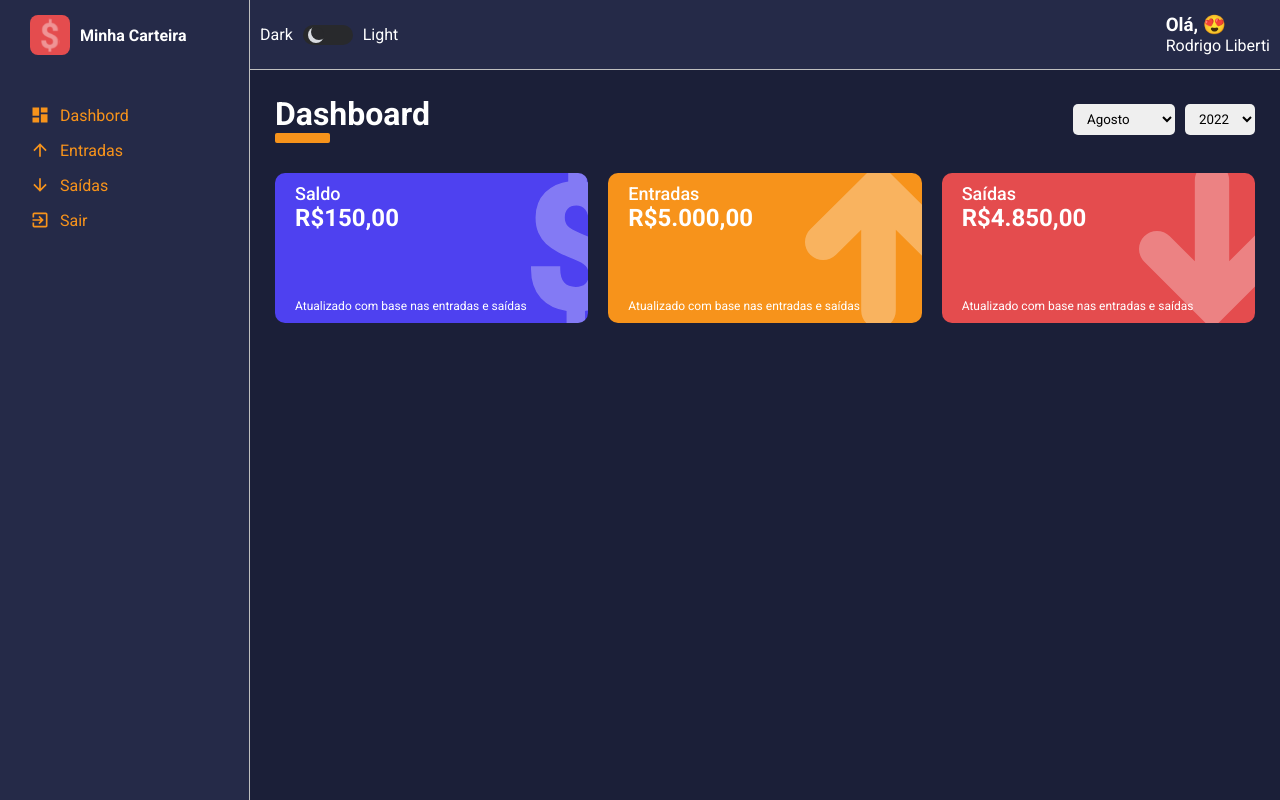
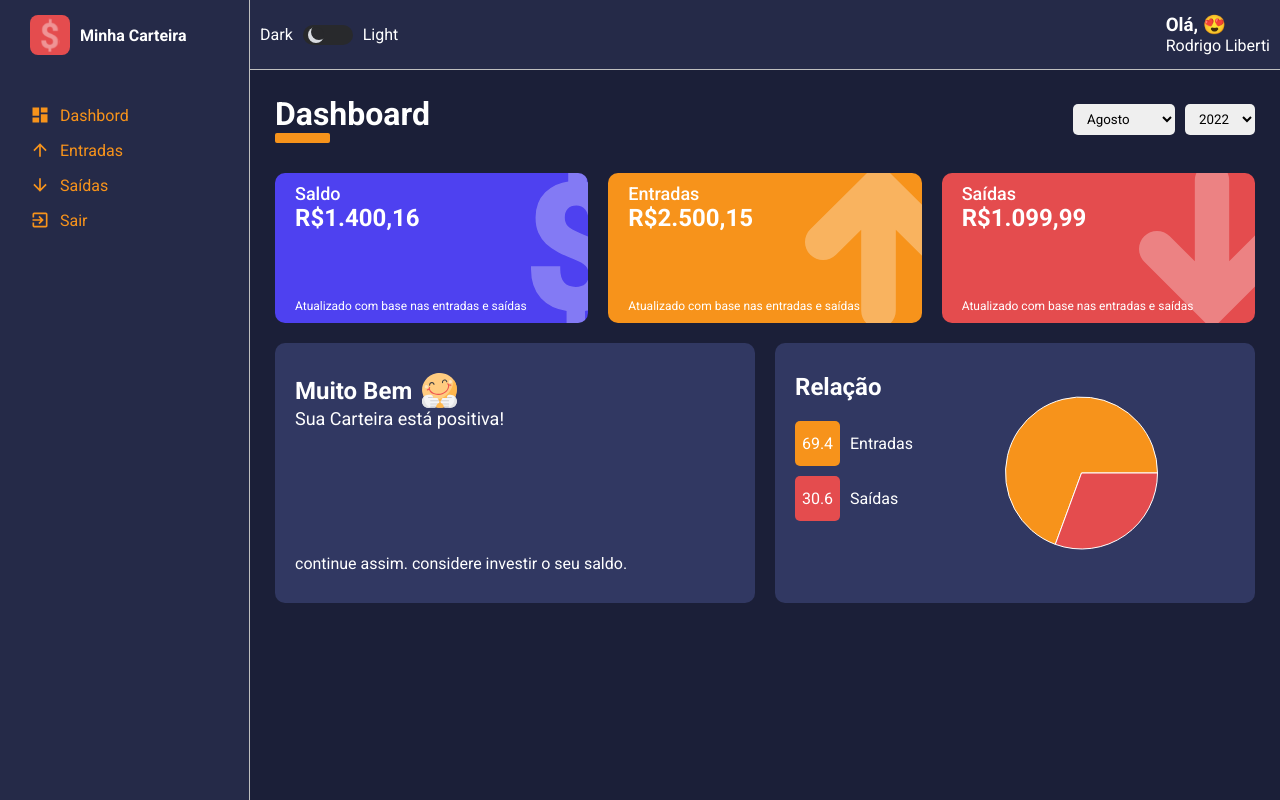
Before and after one commit to liberti1991/minha-carteira, a React (Create React App) app: page / in a window 1280 px wide. Built offline with nearby package versions, Linux system fonts and the light colour scheme.

Commit message:
grafic one ok

```diff
--- a/package.json
+++ b/package.json
@@ -16,6 +16,7 @@
     "react-icons": "^4.4.0",
     "react-router-dom": "^6.3.0",
     "react-scripts": "5.0.1",
+    "recharts": "^2.1.13",
     "styled-components": "^5.3.5",
     "typescript": "^4.7.4",
     "web-vitals": "^2.1.4"
--- /dev/null
+++ b/src/assets/components/GraficOne.tsx
@@ -0,0 +1,96 @@
+import React from "react";
+import styled from "styled-components";
+import { PieChart, Pie, ResponsiveContainer, Cell } from "recharts";
+
+interface IrelationExpensesVersusGains {
+  relationExpensesVersusGains: {
+    id: number;
+    name: string;
+    value: number;
+    percent: number;
+    color: string;
+  }[];
+}
+interface ILegendProps {
+  color: string;
+}
+
+export const GraficOne: React.FC<IrelationExpensesVersusGains> = ({ relationExpensesVersusGains }) => (
+  <Container>
+    <SideLeft>
+      <h2>Relação</h2>
+      <LegendContainer>
+        {relationExpensesVersusGains.map((item) => (
+          <Legend key={item.id} color={item.color}>
+            <p>{item.percent}</p>
+            <span>{item.name}</span>
+          </Legend>
+        ))}
+      </LegendContainer>
+    </SideLeft>
+    <SideRight>
+      <ResponsiveContainer>
+        <PieChart>
+          <Pie data={relationExpensesVersusGains} dataKey="percent">
+            {relationExpensesVersusGains.map((item) => (
+              <Cell key={item.id} fill={item.color} />
+            ))}
+          </Pie>
+        </PieChart>
+      </ResponsiveContainer>
+    </SideRight>
+  </Container>
+);
+
+const Container = styled.section`
+  height: 260px;
+  background-color: ${(props) => props.theme.colors.tertiary};
+  color: ${(props) => props.theme.colors.white};
+  border-radius: 10px;
+  padding: 30px 20px;
+  display: flex;
+`;
+
+const SideLeft = styled.aside`
+  > h2 {
+    margin-bottom: 20px;
+  }
+`;
+const LegendContainer = styled.ul`
+  list-style: none;
+  height: 160px;
+  padding-right: 15px;
+  overflow-y: scroll;
+
+  ::-webkit-scrollbar {
+    width: 10px;
+  }
+
+  ::-webkit-scrollbar-thumb {
+    background-color: ${(props) => props.theme.colors.secondary};
+    border-radius: 10px;
+  }
+
+  ::-webkit-scrollbar-track {
+    background-color: ${(props) => props.theme.colors.tertiary};
+  }
+`;
+const Legend = styled.li<ILegendProps>`
+  display: flex;
+  align-items: center;
+  margin-bottom: 10px;
+  gap: 10px;
+  font-size: 16px;
+
+  p {
+    background-color: ${(props) => props.color};
+    width: 45px;
+    height: 45px;
+    border-radius: 5px;
+    line-height: 45px;
+    text-align: center;
+  }
+`;
+const SideRight = styled.main`
+  width: 100%;
+`;
--- /dev/null
+++ b/src/assets/components/MessageBox.tsx
@@ -0,0 +1,51 @@
+import React from "react";
+import styled from "styled-components";
+
+interface IMessageBox {
+  title: string;
+  description: string;
+  footerText: string;
+  icon: string;
+}
+
+export const MessageBox: React.FC<IMessageBox> = ({ title, description, footerText, icon }) => {
+  return (
+    <Container>
+      <header>
+        <h1>
+          {title}
+          <img src={icon} alt={title} />
+        </h1>
+        <p>{description}</p>
+      </header>
+      <footer>
+        <span>{footerText}</span>
+      </footer>
+    </Container>
+  );
+};
+
+const Container = styled.div`
+  height: 260px;
+  background-color: ${(props) => props.theme.colors.tertiary};
+  color: ${(props) => props.theme.colors.white};
+  border-radius: 10px;
+  padding: 30px 20px;
+  display: flex;
+  flex-direction: column;
+  justify-content: space-between;
+
+  > header {
+    > h1 {
+      display: flex;
+      align-items: center;
+      gap: 10px;
+      > img {
+        width: 35px;
+      }
+    }
+    > p {
+      font-size: 18px;
+    }
+  }
+`;
--- a/src/assets/pages/Dashboard.tsx
+++ b/src/assets/pages/Dashboard.tsx
@@ -4,11 +4,17 @@ import styled from "styled-components";
 import { ContentHeader } from "../components/ContentHeader";
 import { SelectInput } from "../components/SelectInput";
 import { WalletBox } from "../components/WalletBox";
+import { MessageBox } from "../components/MessageBox";
+import { GraficOne } from "../components/GraficOne";
 
 import { gains } from "../repositories/gains";
 import { expenses } from "../repositories/expenses";
 
 import { ListOfMonths } from "../utils/ListOfMonths";
+
+import happySvg from "../svg/happy.svg";
+import sadSvg from "../svg/sad.svg";
+import grinningSvg from "../svg/grinning.svg";
 
 export const Dashboard: React.FC = () => {
   // state meses do ano
@@ -36,25 +42,130 @@ export const Dashboard: React.FC = () => {
       };
     });
   }, []);
+
+  // func total de entradas
+  const totalGains = useMemo(() => {
+    let total: number = 0;
+
+    gains.forEach((item) => {
+      const date = new Date(item.date);
+      const year = date.getFullYear();
+      const month = date.getMonth() + 1;
+
+      if (month === monthSelected && year === yearSelected) total += Number(item.amount);
+    });
+
+    return total;
+  }, [monthSelected, yearSelected]);
+
+  // func total de saidas
+  const totalExpenses = useMemo(() => {
+    let total: number = 0;
+
+    expenses.forEach((item) => {
+      const date = new Date(item.date);
+      const year = date.getFullYear();
+      const month = date.getMonth() + 1;
+
+      if (month === monthSelected && year === yearSelected) total += Number(item.amount);
+    });
+
+    return total;
+  }, [monthSelected, yearSelected]);
+
+  //func balanço com retornos
+  const totalBalance = useMemo(() => {
+    return totalGains - totalExpenses;
+  }, [totalGains, totalExpenses]);
+
+  const message = useMemo(() => {
+    if (totalBalance < 0) {
+      return {
+        title: "Que Triste!",
+        description: "Neste mês, você gastou mais do que deveria.",
+        footerText: "Verifique seus gastos e tente cortar algumas coisas desnecessárias.",
+        icon: sadSvg,
+      };
+    } else if (totalBalance === 0) {
+      return {
+        title: "Ufaa!",
+        description: "Neste mês, você gastou exatamente o que ganhou.",
+        footerText: "Tenha cuidado. no próximo tente poupar o seu dinheiro.",
+        icon: grinningSvg,
+      };
+    } else {
+      return {
+        title: "Muito Bem",
+        description: "Sua Carteira está positiva!",
+        footerText: "continue assim. considere investir o seu saldo.",
+        icon: happySvg,
+      };
+    }
+  }, [totalBalance]);
+
+  // func para ver as porcentagens de gastos e recebidos
+  const relationExpensesVersusGains = useMemo(() => {
+    const total = totalGains + totalExpenses;
+    const PercentGains = (totalGains / total) * 100;
+    const PercentExpenses = (totalExpenses / total) * 100;
+
+    const percentage = [
+      {
+        id: 1,
+        name: "Entradas",
+        value: totalGains,
+        percent: Number(PercentGains.toFixed(1)),
+        color: "#f7931b",
+      },
+      {
+        id: 2,
+        name: "Saídas",
+        value: totalExpenses,
+        percent: Number(PercentExpenses.toFixed(1)),
+        color: "#e44c4e",
+      },
+    ];
+
+    return percentage;
+
+  }, [totalGains, totalExpenses]);
+
   return (
-    <Container>
+    <>
       <ContentHeader title="Dashboard" lineColor="#f7931b">
         <SelectInput options={ListOfMonths} onChange={(event) => monthSelectedSet(Number(event.target.value))} defaulValue={monthSelected} />
         <SelectInput options={years} onChange={(event) => yearSelectedSet(Number(event.target.value))} defaulValue={yearSelected} />
       </ContentHeader>
       <SectionWallet>
-        <WalletBox amount={150.0} title="Saldo" footerLabel="Atualizado com base nas entradas e saídas" icon="dollar" color="#4e41f0" />
-        <WalletBox amount={5000.0} title="Entradas" footerLabel="Atualizado com base nas entradas e saídas" icon="arromUp" color="#f7931b" />
-        <WalletBox amount={4850.0} title="Saídas" footerLabel="Atualizado com base nas entradas e saídas" icon="arromDown" color="#e44c4e" />
+        <WalletBox amount={totalBalance} title="Saldo" footerLabel="Atualizado com base nas entradas e saídas" icon="dollar" color="#4e41f0" />
+        <WalletBox amount={totalGains} title="Entradas" footerLabel="Atualizado com base nas entradas e saídas" icon="arromUp" color="#f7931b" />
+        <WalletBox amount={totalExpenses} title="Saídas" footerLabel="Atualizado com base nas entradas e saídas" icon="arromDown" color="#e44c4e" />
       </SectionWallet>
-    </Container>
+      <SectionBox>
+        <MessageBox title={message.title} description={message.description} footerText={message.footerText} icon={message.icon} />
+        <GraficOne relationExpensesVersusGains={relationExpensesVersusGains} />
+      </SectionBox>
+      <SectionGraficTwo>
+
+      </SectionGraficTwo>
+    </>
   );
 };
 
-const Container = styled.main``;
 
 const SectionWallet = styled.section`
   display: grid;
   grid-template-columns: 1fr 1fr 1fr;
   gap: 20px;
 `;
+
+const SectionBox = styled.section`
+  display: grid;
+  grid-template-columns: 1fr 1fr;
+  gap: 20px;
+  margin: 20px 0;
+`;
+
+const SectionGraficTwo = styled.section`
+
+`;
--- a/src/assets/repositories/gains.ts
+++ b/src/assets/repositories/gains.ts
@@ -7,6 +7,6 @@ export const gains = [
   {id: 5, "description": "Salário",     "amount": "2500.25", "type": "entrada", "frequency": "recorrente", "date": "2022-06-10" },
   {id: 6, "description": "Salário",     "amount": "2500.18", "type": "entrada", "frequency": "recorrente", "date": "2022-07-10" },
   {id: 7, "description": "Salário",     "amount": "2500.15", "type": "entrada", "frequency": "recorrente", "date": "2022-08-10" },
-  {id: 8, "description": "Salário",     "amount": "2500.12", "type": "entrada", "frequency": "recorrente", "date": "2022-09-10" },
+  {id: 8, "description": "Salário",     "amount": "750.99", "type": "entrada", "frequency": "recorrente", "date": "2022-11-10" },
   {id: 9, "description": "Salário",     "amount": "2500.00", "type": "entrada", "frequency": "recorrente", "date": "2022-01-10" },
   ]
```
Also changed, not shown: 1 other file (tests, documents, lock files or other folders).
